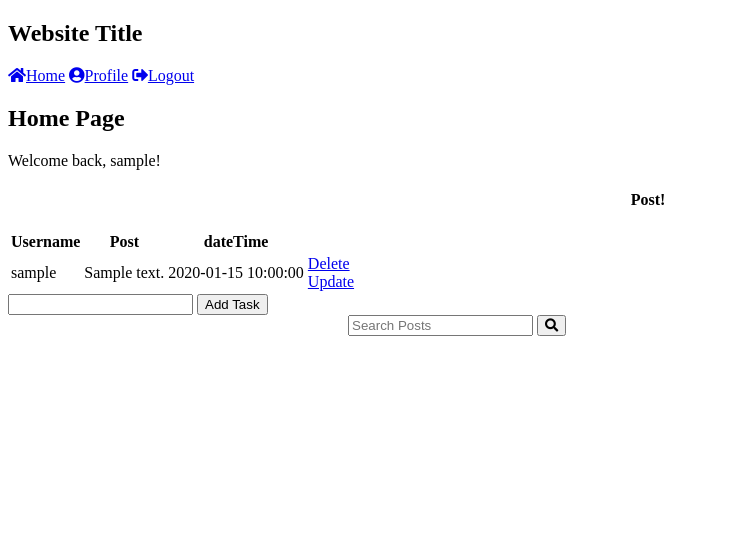
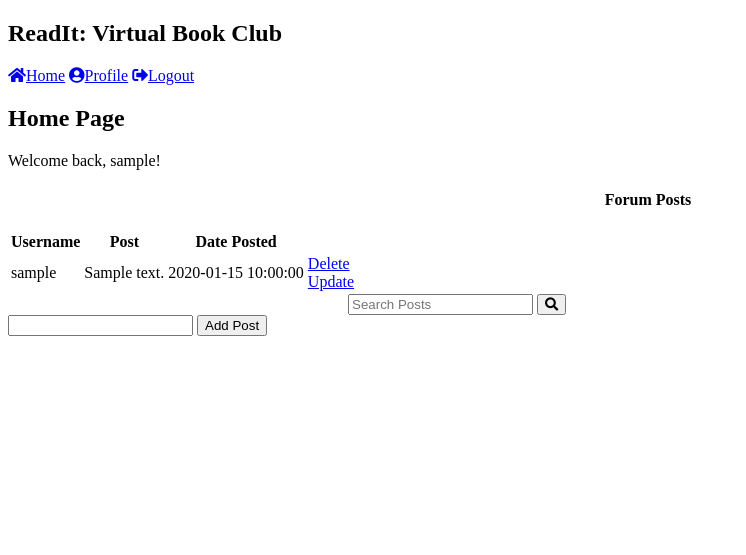
Before and after one commit to sharonwangg/cs411-proj, a Flask app: page /home in a window 1280 px wide. Shown: the top 555 px of the page, without its empty margins (0-746 px from the left). Run offline with Flask 2, Linux system fonts and the light colour scheme; the visitor is signed in with stand-in values (Sample User, id 1); tables that the repository leaves empty hold one stand-in row (values such as "Sample post"); style sheets or scripts are compiled from the project's sources.

Commit message:
slightly modified homepage

```diff
--- a/cs411_project/back/for_demo/basic_insert.py
+++ b/cs411_project/back/for_demo/basic_insert.py
@@ -45,7 +45,7 @@ def show_post():
         with connection.cursor() as cur:
 
 
-            cur.execute('Select username, text1,dateTime,post_id from post')
+            cur.execute('Select username, text1,dateTime,post_id from post order by dateTime desc')
             rows = cur.fetchall()
             returni=rows
     finally:
@@ -125,7 +125,7 @@ def search_me(value):
         with connection.cursor() as cur:
 
 
-            cur.execute('Select username, text1,dateTime from post where text1 like %s or username like %s', ("%" + value + "%","%" + value + "%"))
+            cur.execute('Select username, text1,dateTime from post where text1 like %s or username like %s order by dateTime', ("%" + value + "%","%" + value + "%"))
             rows = cur.fetchall()
             returni=rows
 
@@ -287,7 +287,8 @@ def login():
             session['loggedin'] = True
             session['id'] = 1
             session['username'] = account[0]
-            return render_template('home.html')
+            val = show_post()
+            return render_template('home.html',tasks=val, usr = session['username'])
         else:
             msg = 'Incorrect username/password!'
     return render_template('login.html', msg=msg)
@@ -326,7 +327,7 @@ def register():
 def home():
     if 'loggedin' in session:
         val=show_post()
-        return render_template('home.html', username=session['username'],tasks=val)
+        return render_template('home.html', usr=session['username'],tasks=val)
     return redirect(url_for('login'))
 
 
@@ -347,9 +348,9 @@ def search():
         if len(returns) == 0:
             return render_template('home.html', msg='No such posts')
         else:
-            return render_template('home.html',msg='These are the records',tas=returns)
+            return render_template('home.html',msg='These are the records',task=returns, usr = session['username'])
 
-    return render_template('home.html')
+    #return render_template('home.html')
 
 
 
--- a/cs411_project/back/for_demo/templates/home.html
+++ b/cs411_project/back/for_demo/templates/home.html
@@ -4,43 +4,47 @@
 
 {% block content %}
 <h2>Home Page</h2>
-<p>Welcome back, {{ username }}!</p>
+<p>Welcome back, {{ usr }}!</p>
 <body>
 <div class="content">
 
-    <h4 style="text-align: center">Post!</h4>
+    <h4 style="text-align: center">Forum Posts</h4>
+
+
+
+
+        <p></p>
+        <center>
+        {% for data in task %}
+            <tr>
+                <td> {{data[1]}} by {{data[0]}} on {{data[2]}} </td>
+                </br>
+            </tr>
+        {% endfor %}
+        </center>
 
         <table>
             <tr>
                 <th>Username</th>
                 <th>Post</th>
-            <th>dateTime</th>
+                <th>Date Posted</th>
             </tr>
             {% for task in tasks %}
                 <tr>
                     <td>{{ task[0] }}</td>
                     <td>{{ task[1] }}</td>
                     <td>{{ task[2] }}</td>
-
-
+                    {% if task[0] == usr %}
                     <td>
                         <a href="/delete/{{task[3]}}">Delete</a>
                         <br>
                         <a href="/update/{{task[3]}}">Update</a>
                     </td>
+                    {% endif %}
+
                 </tr>
             {% endfor %}
         </table>
-
-
-    <div class="form">
-        <form action="/" method="POST">
-            <input type="text" name="content" id="content">
-            <input type="submit" value="Add Task">
-        </form>
-    </div>
-</div>
-
 
         <form method="post" action="/search"
         style="margin:auto;max-width:600px">
@@ -48,14 +52,16 @@
            <button type="submit"><i class="fa fa-search"></i>
            </button>
        </form>
-        <p></p>
-        <center>
-        {% for data in tas %}
-            <tr>
-                <td> {{data[1]}} by {{data[0]}} on {{data[2]}} </td>
-                </br>
-            </tr>
-        {% endfor %}
-        </center>
+
+    <div class="form">
+        <form action="/" method="POST">
+            <input type="text" name="content" id="content">
+            <input type="submit" value="Add Post">
+        </form>
+    </div>
+</div>
+
+
+
     </body>
 {% endblock %}
--- a/cs411_project/back/for_demo/templates/layout.html
+++ b/cs411_project/back/for_demo/templates/layout.html
@@ -9,7 +9,7 @@
 	<body class="loggedin">
 		<nav class="navtop">
 			<div>
-				<h1>Website Title</h1>
+				<h1>ReadIt: Virtual Book Club</h1>
                 <a href="{{ url_for('home') }}"><i class="fas fa-home"></i>Home</a>
 				<a href="{{ url_for('profile') }}"><i class="fas fa-user-circle"></i>Profile</a>
 				<a href="{{ url_for('logout') }}"><i class="fas fa-sign-out-alt"></i>Logout</a>
```
Lines whose indentation alone changed are shown as unchanged.
